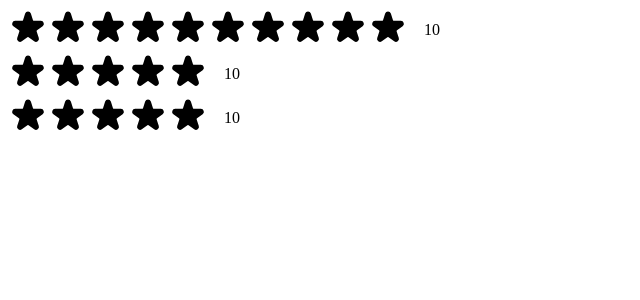
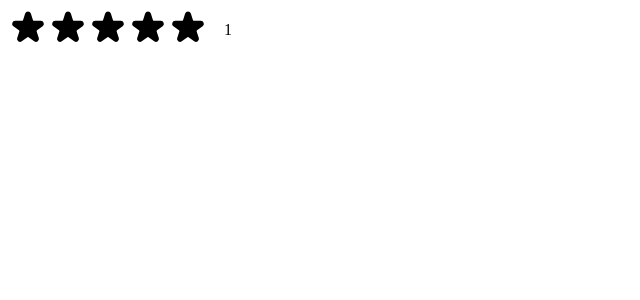
Before and after one commit to naLeilan/CineHub, a React (Vite) app: page / in a window 1280 px wide. Shown: the top 300 px of the page, without its empty margins (0-640 px from the left). Built offline with nearby package versions, Linux system fonts and the light colour scheme.

Commit message:
add stars counting

```diff
--- a/src/StarRating.jsx
+++ b/src/StarRating.jsx
@@ -1,4 +1,4 @@
-import React from "react";
+import React, { useState } from "react";
 
 const containerStyle = {
   display: "flex",
@@ -16,14 +16,20 @@ const textStyle = {
 };
 
 export default function StarRating({ maxRating = 5 }) {
+  const [rating, setRating] = useState(1);
+
+  function handleRating(rating) {
+    setRating(rating);
+  }
+
   return (
     <div style={containerStyle}>
       <div style={starContainerStyle}>
         {Array.from({ length: maxRating }, (_, i) => (
-          <Stars key={i} />
+          <Stars key={i} onRate={() => handleRating(i + 1)} />
         ))}
       </div>
-      <p style={textStyle}>10</p>
+      <p style={textStyle}>{rating || ""} </p>
     </div>
   );
 }
@@ -35,9 +41,9 @@ const starsStyle = {
   cursor: "pointer",
 };
 
-function Stars() {
+function Stars({ onRate }) {
   return (
-    <span style={starsStyle} role="button">
+    <span style={starsStyle} role="button" onClick={onRate}>
       <svg
         xmlns="http://www.w3.org/2000/svg"
         viewBox="0 0 20 20"
--- a/src/main.jsx
+++ b/src/main.jsx
@@ -8,8 +8,6 @@ import StarRating from "./StarRating";
 ReactDOM.createRoot(document.getElementById("root")).render(
   <React.StrictMode>
     {/* <App /> */}
-    <StarRating maxRating={10} />
     <StarRating maxRating={5} />
-    <StarRating />
   </React.StrictMode>
 );
```
